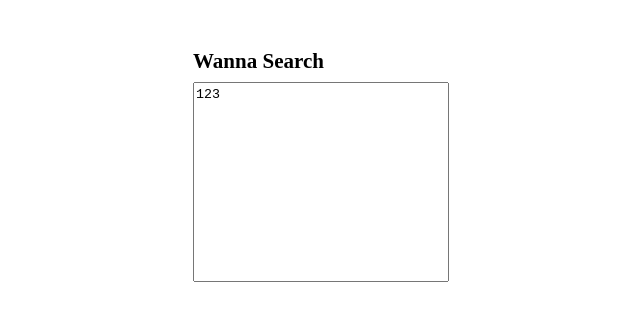
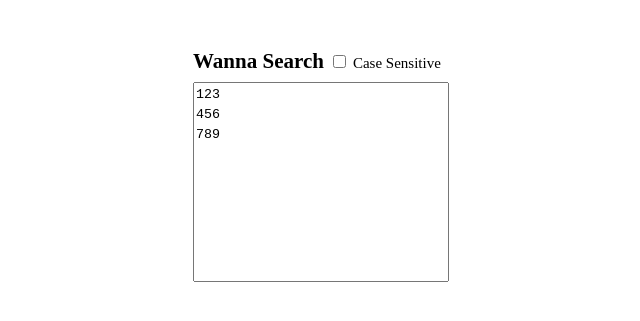
Before and after one commit to tonyex52/Tony-test-2, a Vue app: page / in a window 1280 px wide. Shown: the part 283-604 px from the top of the page, without its empty margins (319-959 px from the left). Built offline with nearby package versions, Linux system fonts and the light colour scheme.

Commit message:
[mod] add computedWannaSearch array

```diff
--- a/src/components/main.vue
+++ b/src/components/main.vue
@@ -3,13 +3,13 @@
     <div class="section">
       <div class="section-title">Word Creation</div>
       <div class="section-content">
-        <textarea class="type-area" v-default-value="123" v-model="wordCreation" placeholder="type single|multiple words which wanna be searched (make sure that you use the LF between words)"></textarea>
+        <textarea class="type-area" v-default-value="'123'" v-model="wordCreation" placeholder="type single|multiple words which wanna be searched (make sure that you use the LF between words)"></textarea>
       </div>
     </div>
     <div class="section">
-      <div class="section-title">Wanna Search</div>
+      <div class="section-title">Wanna Search <label class="label-text"><input type="checkbox" name="case-sensitive" v-model="isCaseSensitive"> Case Sensitive</label></div>
       <div class="section-content">
-        <textarea class="type-area" v-default-value="123" v-model="wannaSearch" placeholder="type single|multiple words you wanna search (make sure that you use the LF between words)"></textarea>
+        <textarea class="type-area" v-default-value="'123\n456\n789'" v-model="wannaSearch" placeholder="type single|multiple words you wanna search (make sure that you use the LF between words)"></textarea>
       </div>
     </div>
   </div>
@@ -19,17 +19,27 @@
 import Vue from 'vue'
 Vue.use(require('../plugins/vue-default-value'))
 
+const SPLIT_CHARACTER = '\n'
+
 export default {
   name: 'main',
   data () {
     return {
       wordCreation: '',
-      wannaSearch: ''
+      wannaSearch: '',
+      isCaseSensitive: false
     }
   },
   computed: {
-    computedwordCreation () {
-      return this.wordCreation.indexOf('\n') >= 0 ? this.wordCreation.split('\n').filter((value) => value.length) : [this.wordCreation]
+    computedWordCreation () {
+      return this.wordCreation.indexOf(SPLIT_CHARACTER) >= 0 ? this.wordCreation.split(SPLIT_CHARACTER).filter((value) => value.length) : [this.wordCreation]
+    },
+    computedWannaSearch () {
+      let wannaSearchArray = this.wannaSearch.indexOf(SPLIT_CHARACTER) >= 0 ? this.wannaSearch.split(SPLIT_CHARACTER).filter((value) => value.length) : [this.wannaSearch]
+
+      return wannaSearchArray.map((value) => {
+        return value.split('')
+      })
     }
   }
 }
--- a/src/less/main.less
+++ b/src/less/main.less
@@ -11,6 +11,11 @@
   font-weight: bold;
 }
 
+.label-text {
+  font-size: 15px;
+  font-weight: normal;
+}
+
 .type-area {
   resize: none;
   width: 100%;
```
